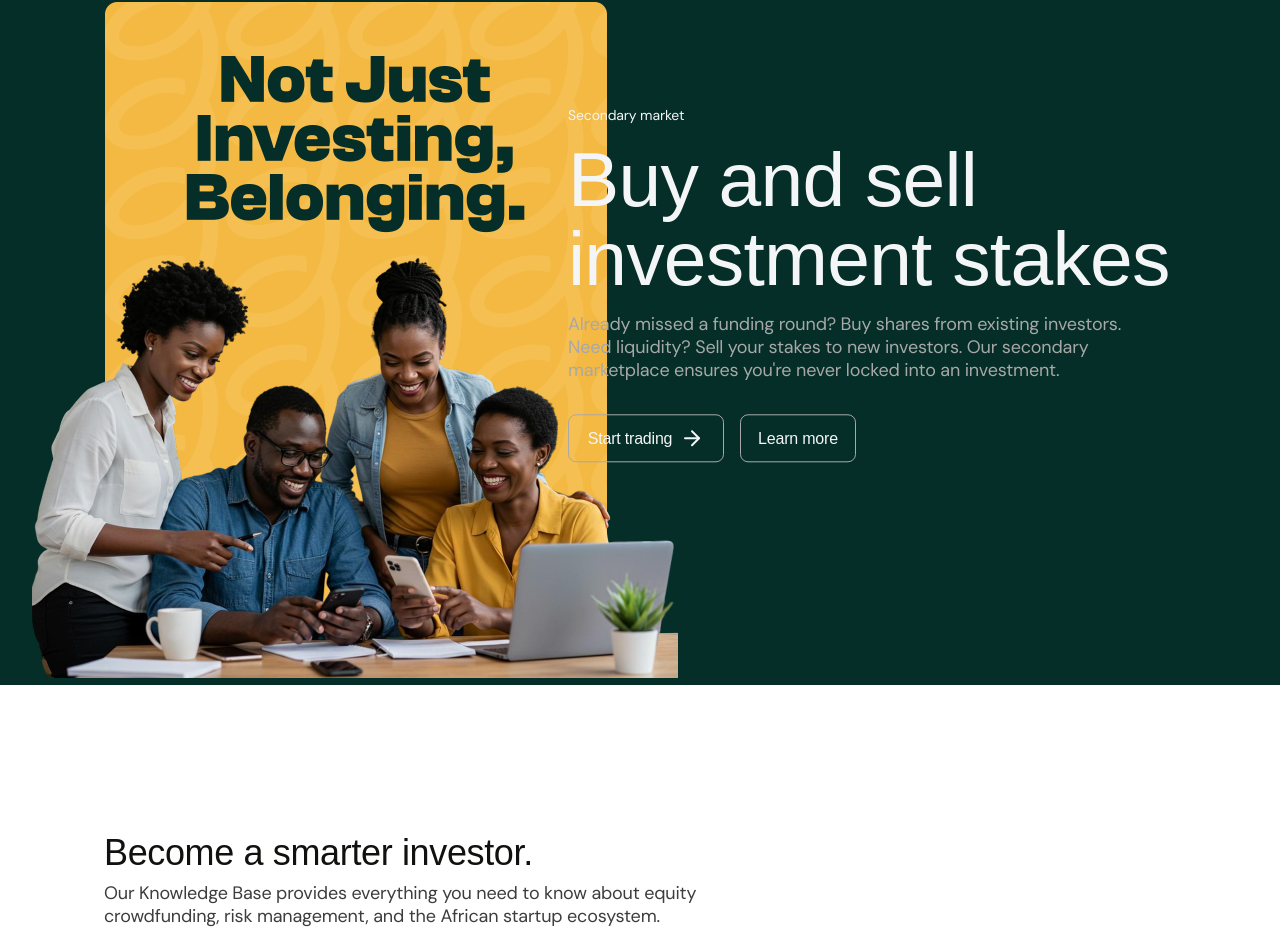
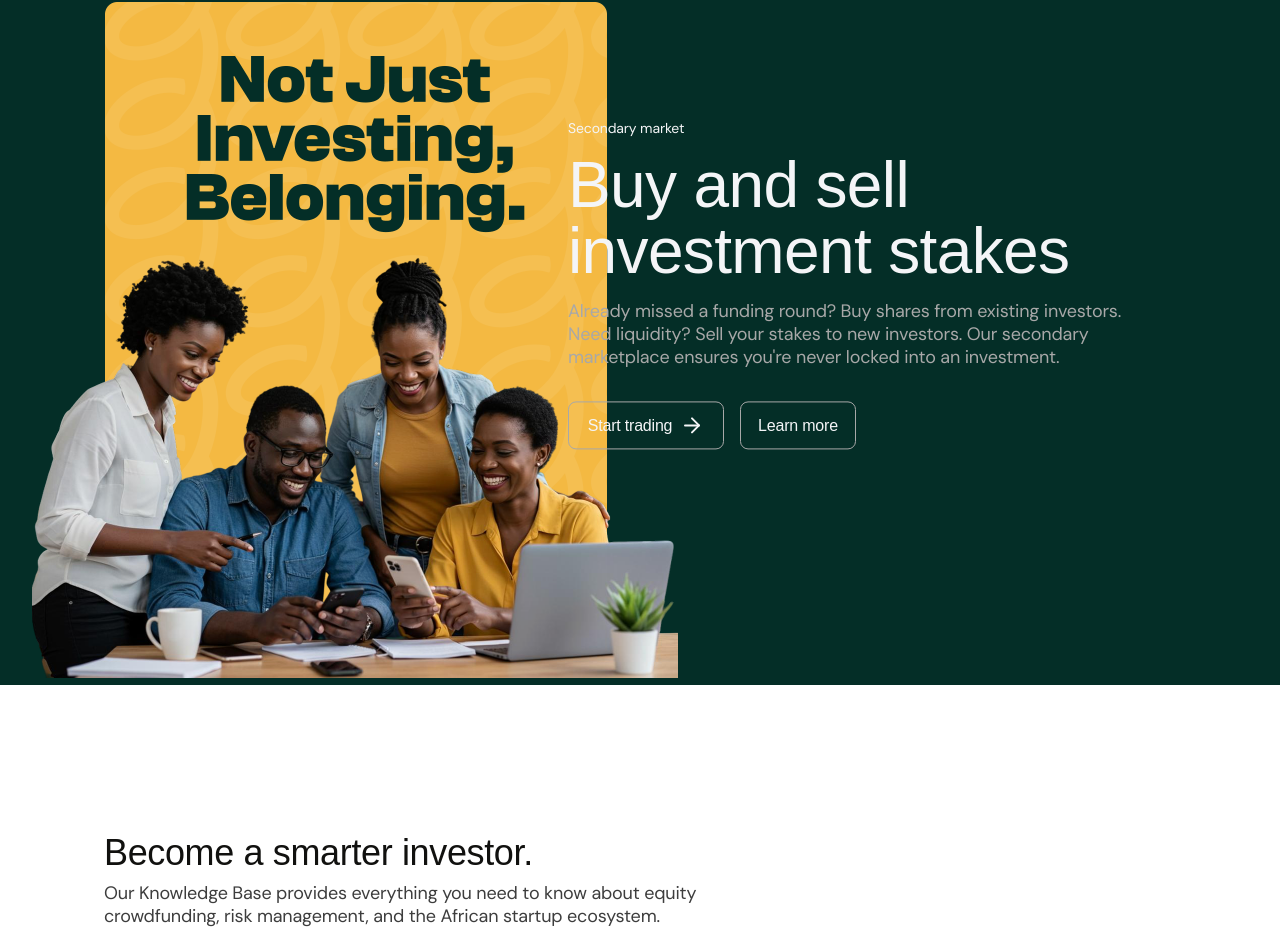
Before and after one commit to BloydIntel/antital-ui, a Next.js app: page / in a window 1280 px wide. Shown: the part 4460-5397 px from the top of the page. Built offline with nearby package versions, Linux system fonts and the light colour scheme; a web font is replaced by a local one.

Commit message:
Copilot recommendation fixes

```diff
--- a/src/app/landing/components/hero.tsx
+++ b/src/app/landing/components/hero.tsx
@@ -49,7 +49,7 @@ export function Hero() {
 
             {/* Hero Button - width: 287px, height: 64px, background: #7A6FF0 from Figma */}
             <Button
-              className="bg-[#7A6FF0] hover:bg-[#7A6FF0]/90 text-white rounded-lg h-16 px-4 gap-2 transition-all w-full md:w-71.75"
+              className="bg-[#7A6FF0] hover:bg-[#7A6FF0]/90 text-white rounded-lg h-16 px-4 gap-2 transition-all w-full md:w-[287px]"
               style={{
                 fontFamily: 'var(--font-rethink-sans)',
                 fontWeight: 500,
--- a/src/components/secondary-market/molecules/content-block.tsx
+++ b/src/components/secondary-market/molecules/content-block.tsx
@@ -22,8 +22,8 @@ export function ContentBlock({ label, heading, description, className }: Content
       <h2
         className="font-rethink-sans font-medium leading-[66px] tracking-[-0.01em] text-[#F4F5F7]"
         style={{
-          fontSize: 'clamp(48px, 6vw, 80px)', // Responsive, max 80px
-          lineHeight: '1.025', // 82/80 = 102%
+          fontSize: 'clamp(48px, 6vw, 64px)', // Responsive, max 64px
+          lineHeight: '1.025', // // 82/80 = 102.5%
         }}
       >
         {heading}
```
